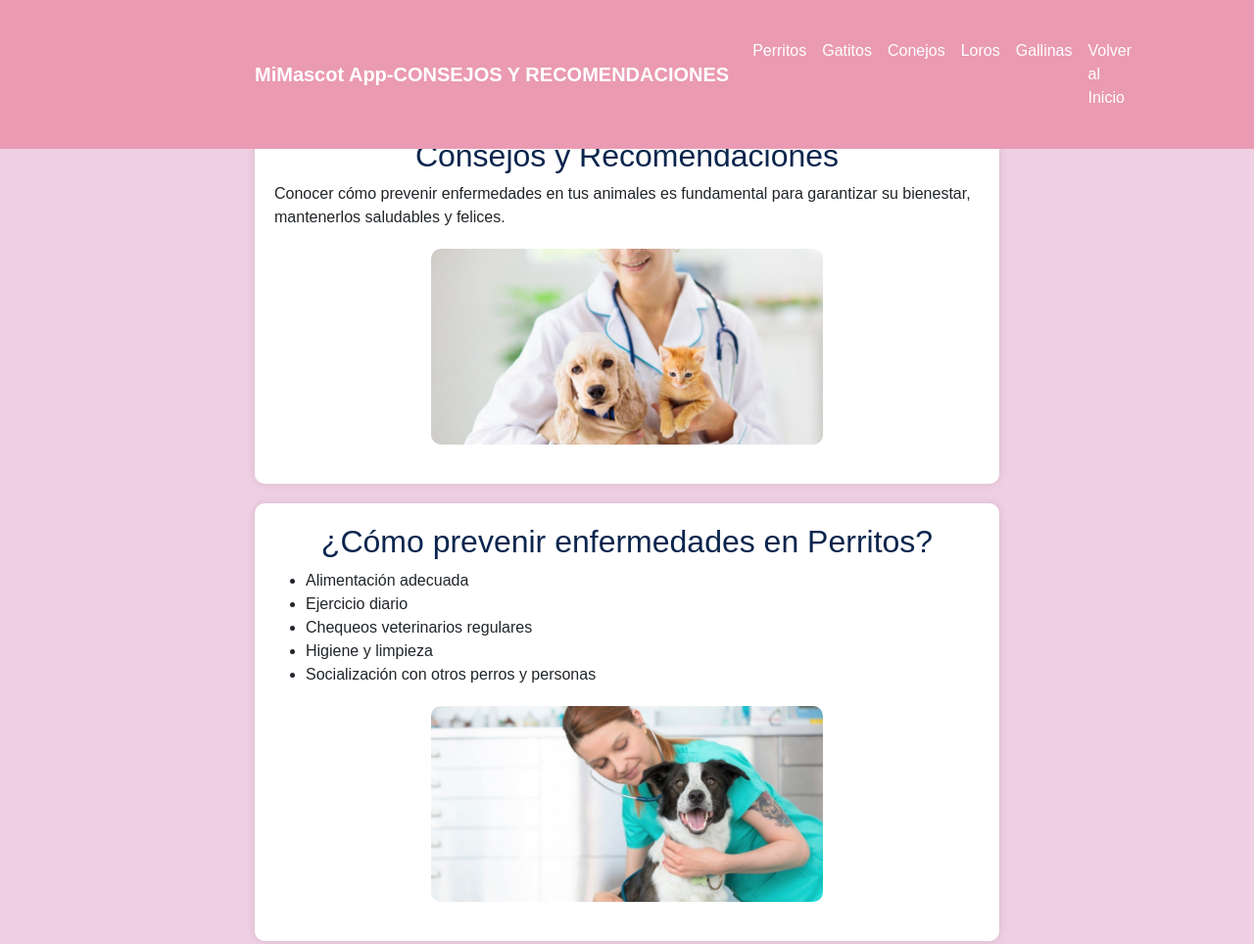
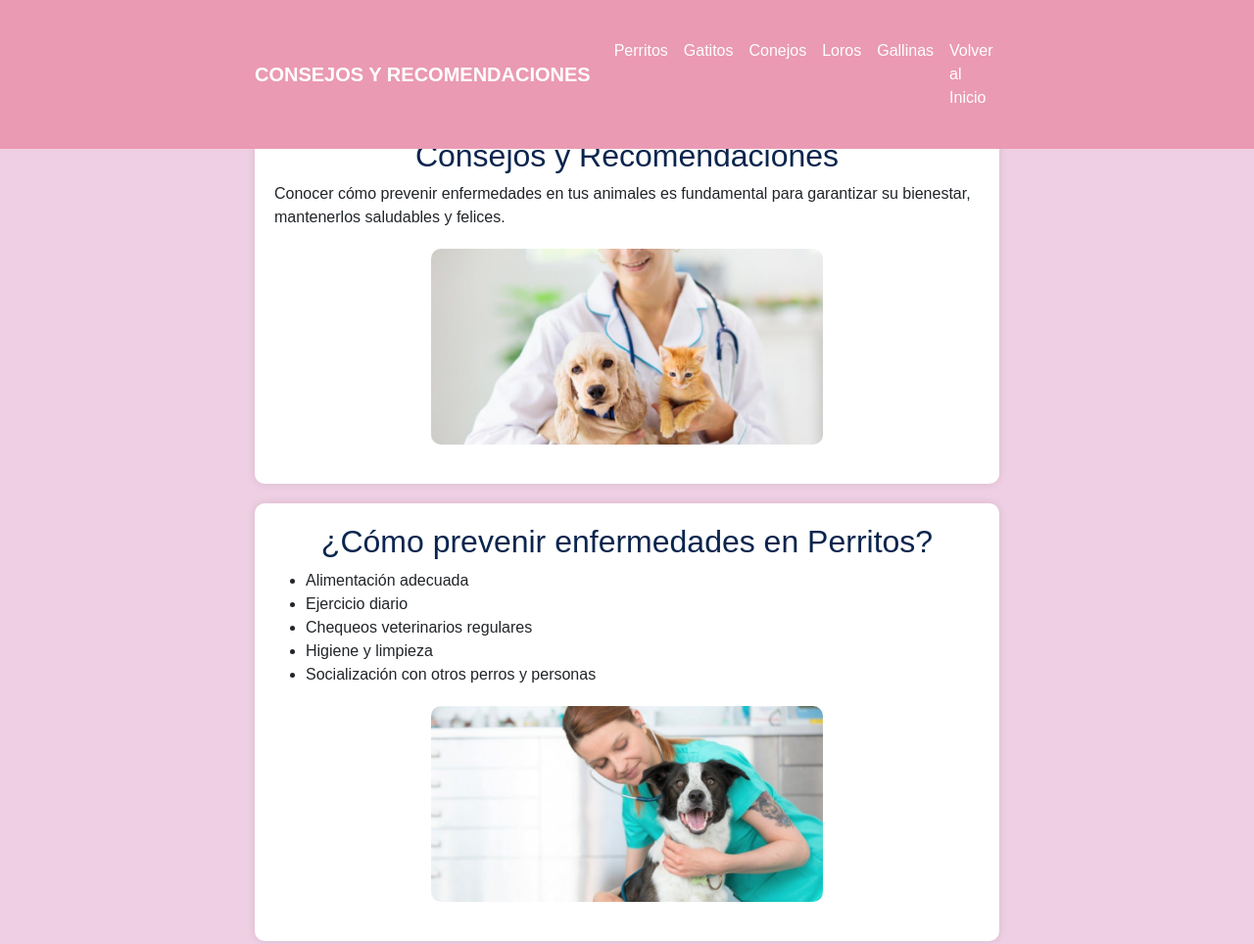
Before and after one commit to Briseyda27/MiMascotApp, a plain HTML site: page Cosejos.html in a window 1280 px wide. Shown: the top 964 px of the page at 98% size. Drawn offline with nearby package versions, Linux system fonts and the light colour scheme.

Commit message:
Update Cosejos.html

```diff
--- a/Cosejos.html
+++ b/Cosejos.html
@@ -13,7 +13,7 @@
   <!-- Menú de navegación fijo -->
   <nav class="navbar navbar-expand-lg navbar-dark fixed-top">
     <div class="container">
-      <a class="navbar-brand" href="#">MiMascot App-CONSEJOS Y RECOMENDACIONES</a>
+      <a class="navbar-brand" href="#">CONSEJOS Y RECOMENDACIONES</a>
       <button class="navbar-toggler" type="button" data-bs-toggle="collapse" data-bs-target="#navbarNav">
         <span class="navbar-toggler-icon"></span>
       </button>
```
